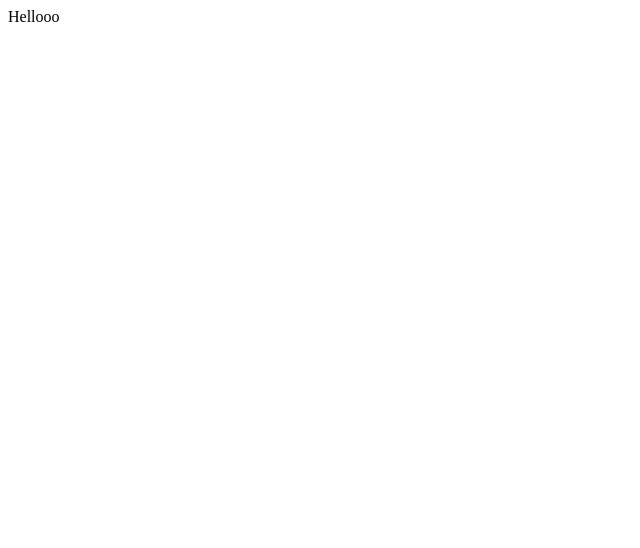
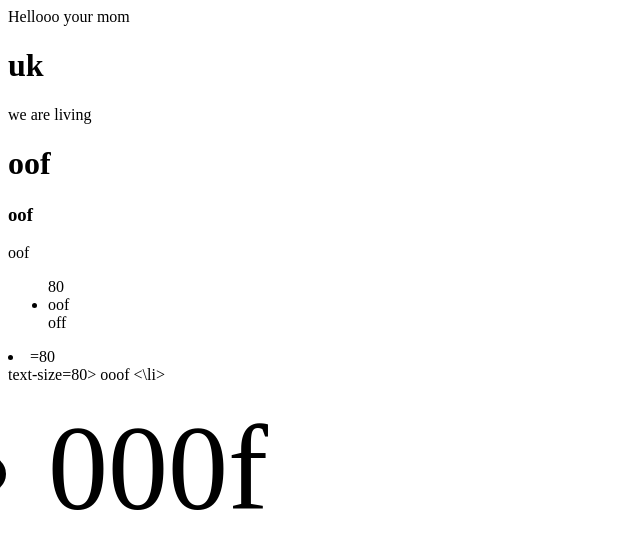
Before and after one commit to igakubisa/igakubisa.github.io, a plain HTML site: page index.html in a window 1280 px wide. Shown: the whole page, without its empty margins (0-640 px from the left). Drawn offline with Linux system fonts and the light colour scheme.

Commit message:
big oof update

```diff
--- a/index.html
+++ b/index.html
@@ -7,6 +7,33 @@
 </head>
 <body>
     Hellooo
+    your mom <h1>uk
+
+    </h1>
+    we are living
+<h1>oof
+
+</h1> <h3>oof
+
+</h3>
+<p>oof
+    <ul> <text-size>80
+
+    </text-size><li>oof
+
+    </li>off
+</ul>
+</p>
+<li><text-size=80
+    ></text-size>=80
+
+</li> text-size=80> ooof <\li>
+<ul>
+    <li style="font-size: 120px;">
+      000f
+    </li>
+  </ul>
+
 
 </body>
 </html>
```
